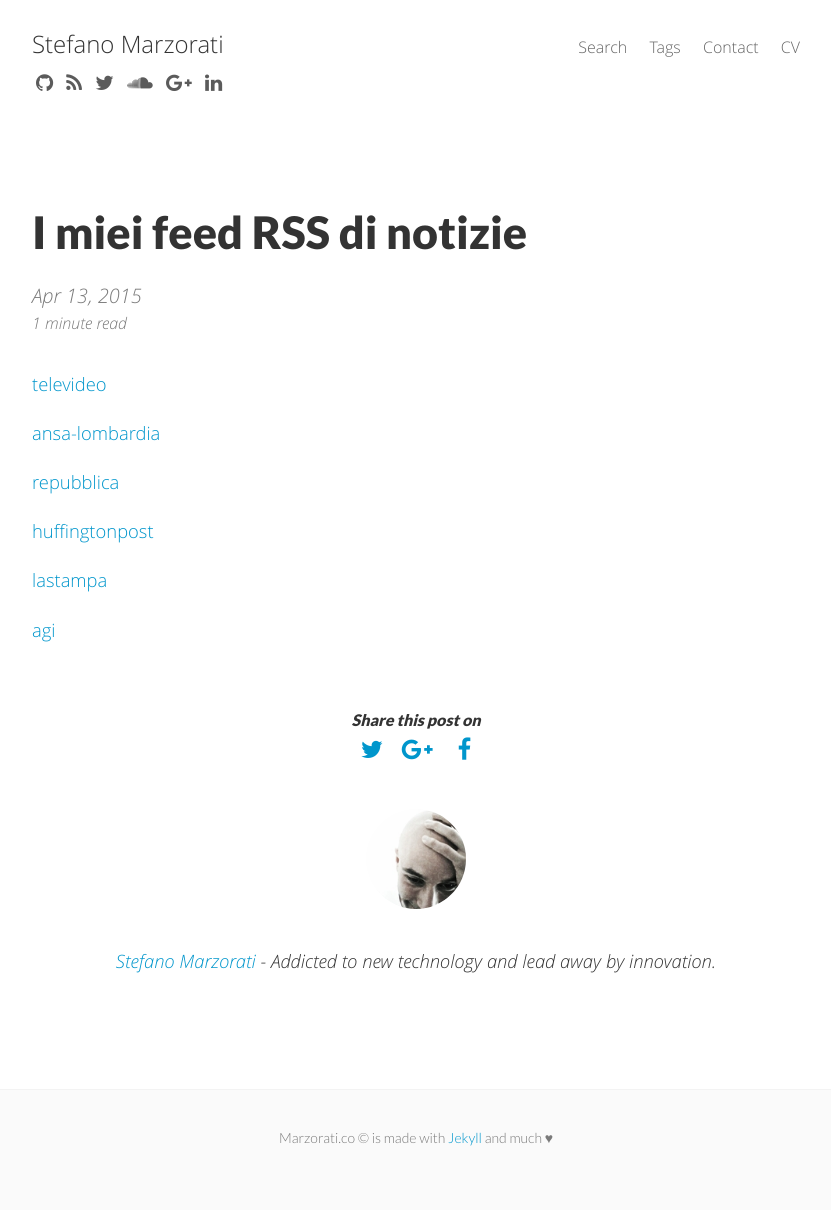
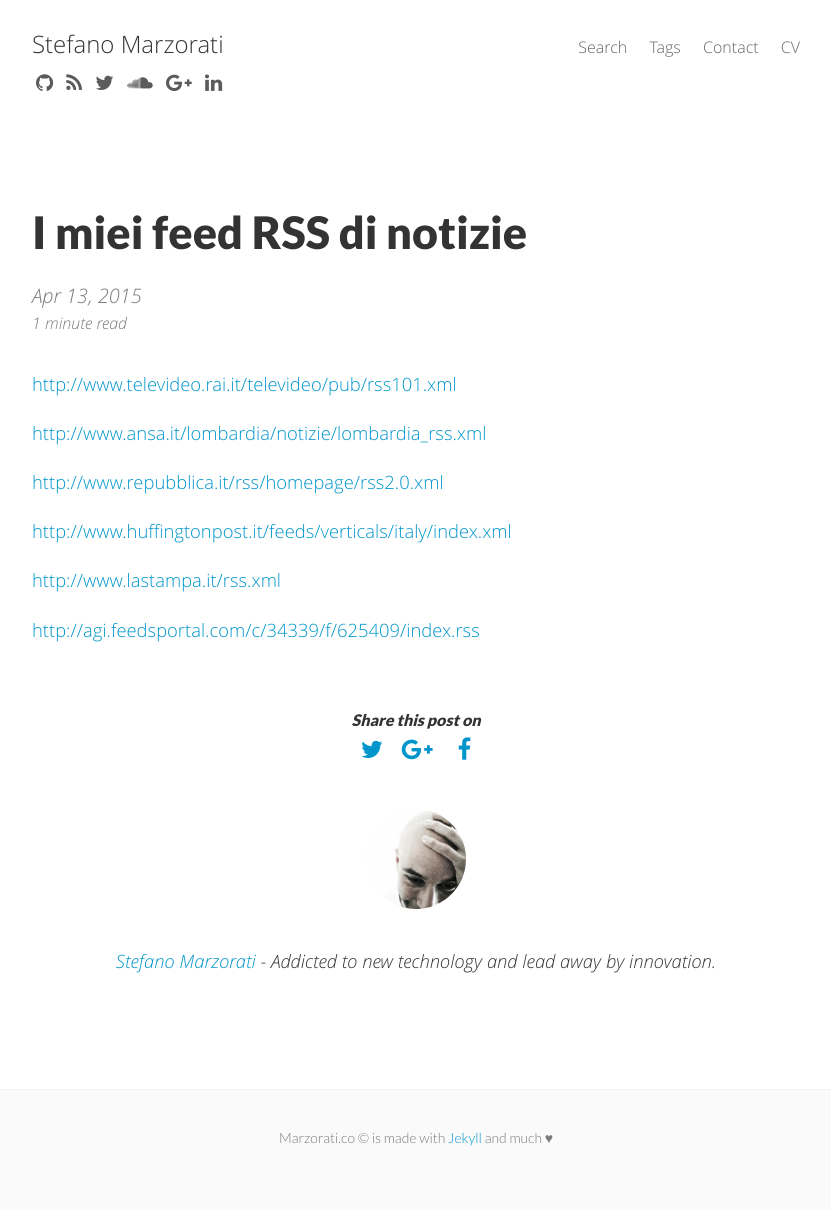
Before and after one commit to marste/Blog, a Jekyll site: the page built from _posts/2015-04-13-feed-rss-notizie.md, in a window 1280 px wide. Shown: the whole page, without its empty margins (224-1055 px from the left). Built offline with Jekyll 4.4.1, drawn with Linux system fonts in a browser that asks for light colours; nearby versions of some CDN libraries; Markdown is read by kramdown in place of the engine named in the settings; some of the changed lines change nothing that is shown.

Commit message:
Added new post

```diff
--- a/_posts/2015-04-13-feed-rss-notizie.md
+++ b/_posts/2015-04-13-feed-rss-notizie.md
@@ -22,14 +22,14 @@
   - news
   - televideo
 ---
-[televideo](http://www.televideo.rai.it/televideo/pub/rss101.xml)
+[http://www.televideo.rai.it/televideo/pub/rss101.xml](http://www.televideo.rai.it/televideo/pub/rss101.xml)
 
-[ansa-lombardia](http://www.ansa.it/lombardia/notizie/lombardia_rss.xml)
+[http://www.ansa.it/lombardia/notizie/lombardia_rss.xml](http://www.ansa.it/lombardia/notizie/lombardia_rss.xml)
 
-[repubblica](http://www.repubblica.it/rss/homepage/rss2.0.xml)
+[http://www.repubblica.it/rss/homepage/rss2.0.xml](http://www.repubblica.it/rss/homepage/rss2.0.xml)
 
-[huffingtonpost](http://www.huffingtonpost.it/feeds/verticals/italy/index.xml)
+[http://www.huffingtonpost.it/feeds/verticals/italy/index.xml](http://www.huffingtonpost.it/feeds/verticals/italy/index.xml)
 
-[lastampa](http://www.lastampa.it/rss.xml)
+[http://www.lastampa.it/rss.xml](http://www.lastampa.it/rss.xml)
 
-[agi](http://agi.feedsportal.com/c/34339/f/625409/index.rss)
+[http://agi.feedsportal.com/c/34339/f/625409/index.rss](http://agi.feedsportal.com/c/34339/f/625409/index.rss)
```
